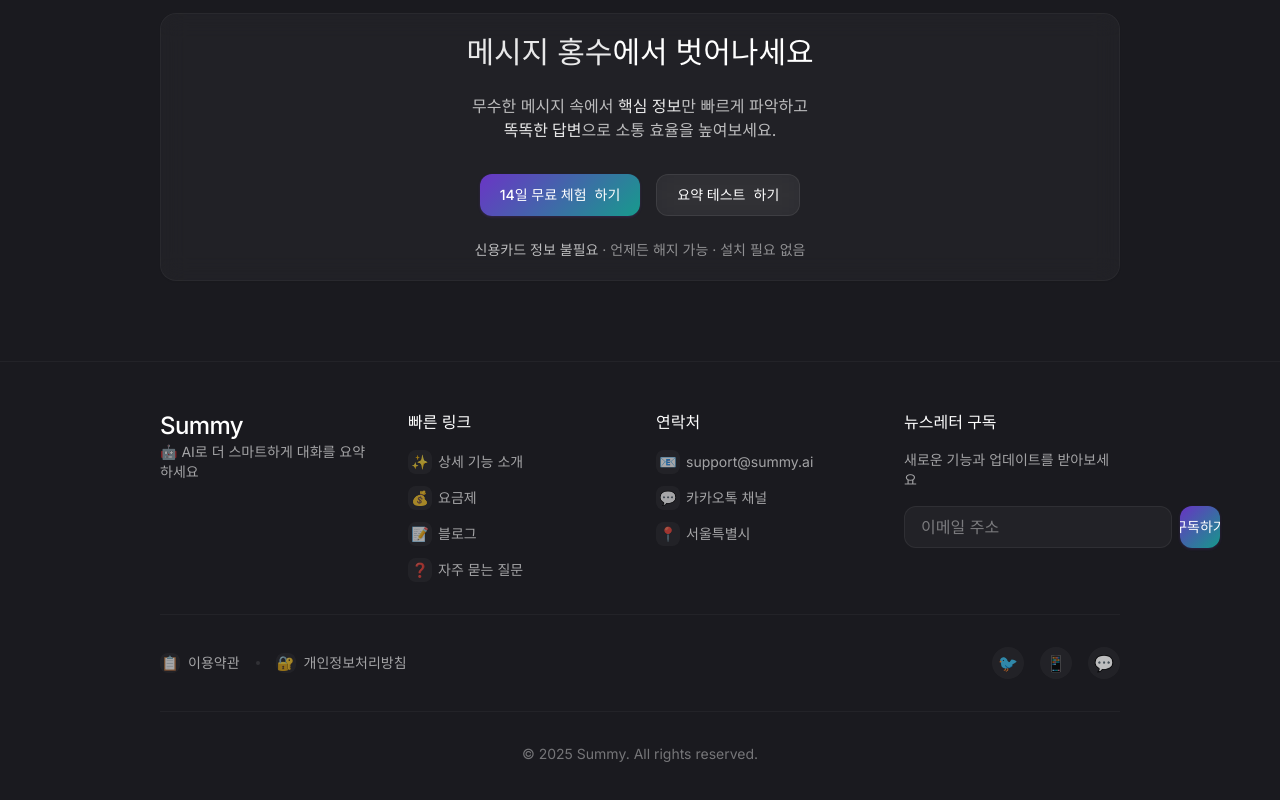
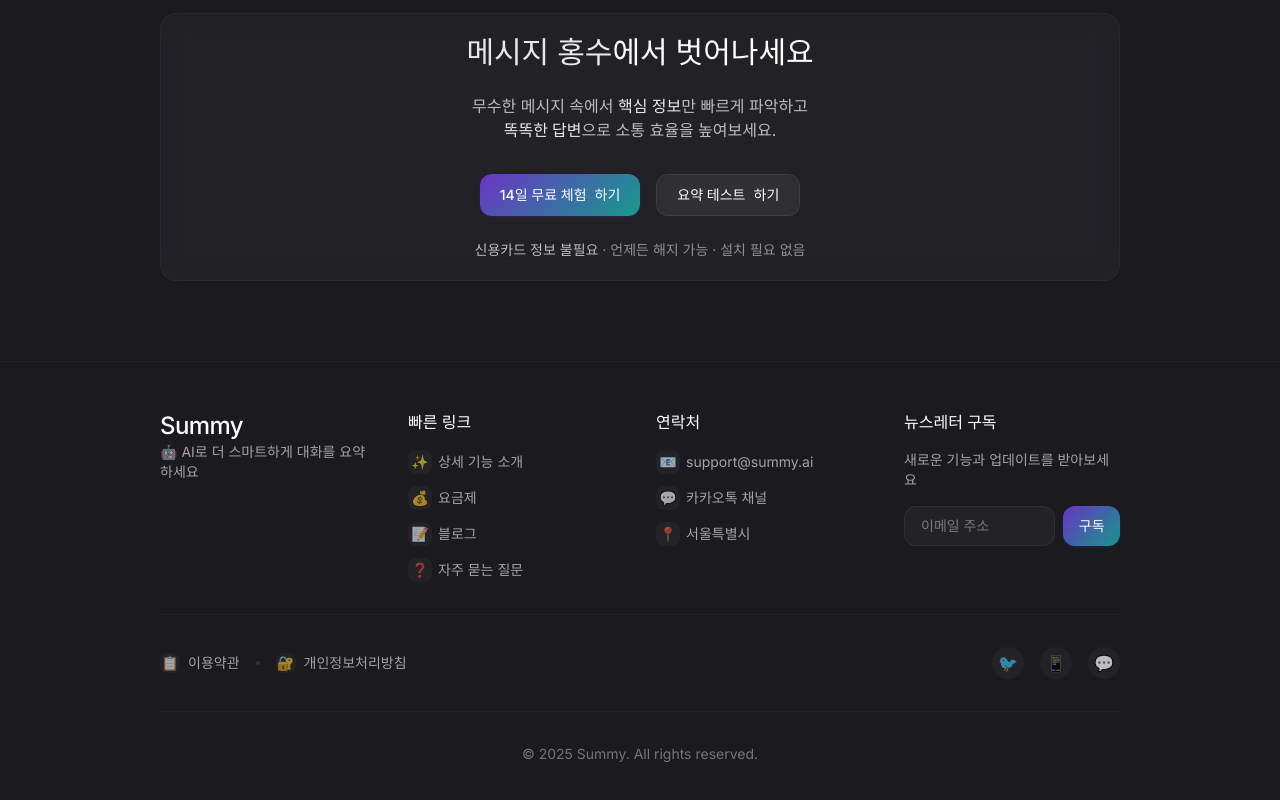
Before and after one commit to FLYLIKEB/summy, a Next.js app: page / in a window 1280 px wide. Shown: the part 4020-4820 px from the top of the page. Built offline with nearby package versions, Linux system fonts and the light colour scheme; a web font is replaced by a local one.

Commit message:
푸터 구독 버튼 텍스트 크기 조정

```diff
--- a/components/Footer.tsx
+++ b/components/Footer.tsx
@@ -73,16 +73,16 @@
           <div className="text-center md:text-left">
             <h4 className="text-white font-medium mb-4">뉴스레터 구독</h4>
             <p className="text-sm text-white/60 mb-4">새로운 기능과 업데이트를 받아보세요</p>
-            <form action="/api/newsletter" method="POST" className="flex flex-col sm:flex-row gap-2">
+            <form action="/api/newsletter" method="POST" className="flex flex-col sm:flex-row gap-2 max-w-xs sm:max-w-md mx-auto md:mx-0">
               <input
                 type="email"
                 name="email"
                 placeholder="이메일 주소"
-                className="flex-1 px-4 py-2 rounded-lg bg-white-opacity-04 border border-white-opacity-06 text-white placeholder-white/40 focus:outline-none focus:border-white-opacity-10"
+                className="w-full px-4 py-2 rounded-lg bg-white-opacity-04 border border-white-opacity-06 text-white placeholder-white/40 focus:outline-none focus:border-white-opacity-10  text-sm"
                 required
               />
-              <button type="submit" className="apple-button apple-button-primary whitespace-nowrap">
-                구독하기
+              <button type="submit" className="apple-button apple-button-primary whitespace-nowrap text-sm">
+                구독
               </button>
             </form>
           </div>
```
